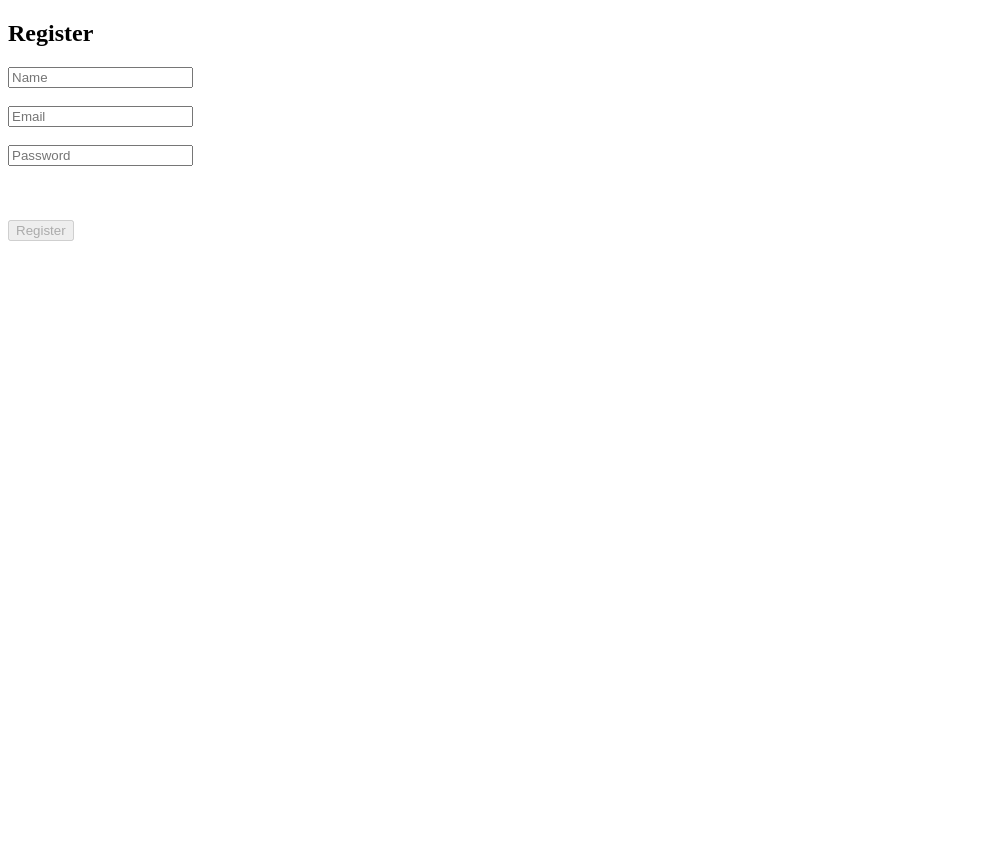
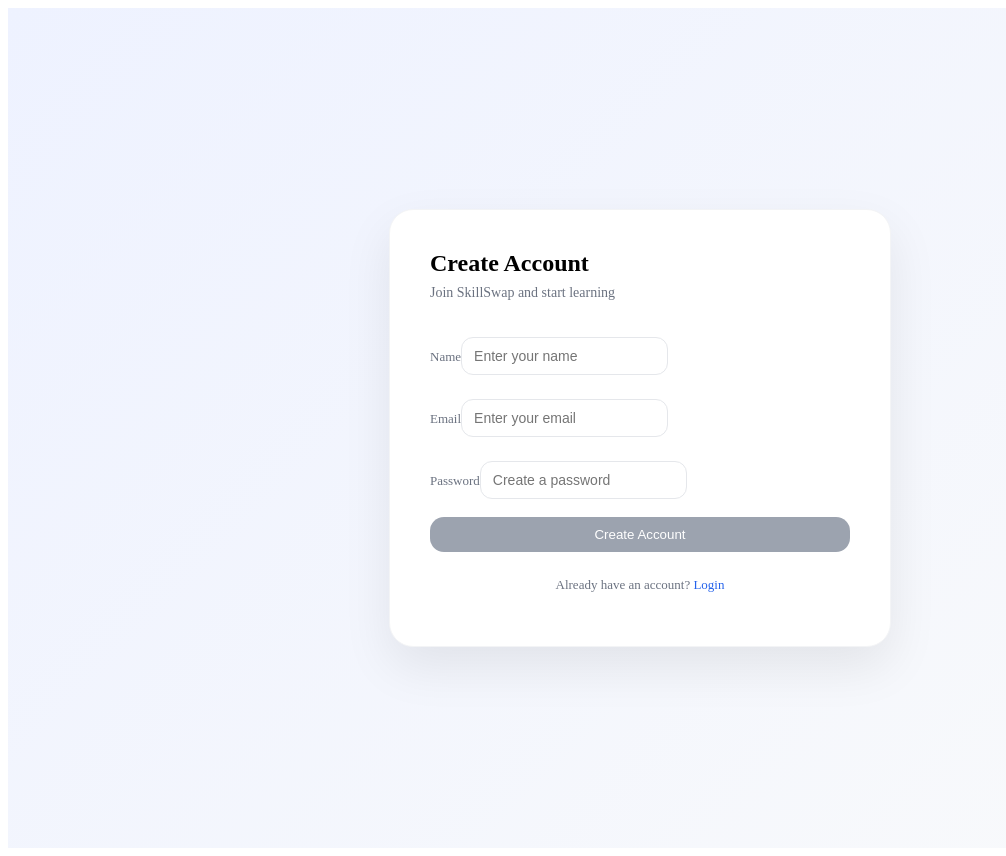
Before and after one commit to Jayesh-1727/skillswap-mean, an Angular app in the folder frontend/skillswap-frontend/: page /register in a window 1280 px wide. Shown: the whole page, without its empty margins (0-1006 px from the left). Before the commit the page ends 800 px from the top, so only its background shows below. Built offline with nearby package versions, Linux system fonts and the light colour scheme.

Commit message:
updated the Registration  UI

```diff
--- a/frontend/skillswap-frontend/src/app/auth/register/register.css
+++ b/frontend/skillswap-frontend/src/app/auth/register/register.css
@@ -0,0 +1,102 @@
+.auth-page {
+  min-height: 100vh;
+  display: flex;
+  align-items: center;
+  justify-content: center;
+  background: linear-gradient(135deg, #eef2ff, #f9fafb);
+  padding: 20px;
+}
+
+.auth-card {
+  width: 100%;
+  max-width: 420px;
+  background: white;
+  padding: 40px;
+  border-radius: 24px;
+  box-shadow: 0 20px 50px rgba(0,0,0,0.08);
+  border: 1px solid #f3f4f6;
+}
+
+.auth-header h2 {
+  margin: 0;
+  font-size: 24px;
+}
+
+.auth-header p {
+  margin-top: 8px;
+  color: #6b7280;
+  font-size: 14px;
+}
+
+.auth-form {
+  margin-top: 30px;
+  display: flex;
+  flex-direction: column;
+  gap: 18px;
+}
+
+.form-group label {
+  font-size: 13px;
+  color: #6b7280;
+}
+
+.form-group input {
+  margin-top: 6px;
+  padding: 10px 12px;
+  border-radius: 12px;
+  border: 1px solid #e5e7eb;
+  font-size: 14px;
+  transition: 0.2s ease;
+}
+
+.form-group input:focus {
+  outline: none;
+  border-color: #2563eb;
+  box-shadow: 0 0 0 3px rgba(37, 99, 235, 0.1);
+}
+
+.btn {
+  padding: 10px 16px;
+  border-radius: 14px;
+  border: none;
+  font-weight: 500;
+  cursor: pointer;
+  transition: 0.2s ease;
+}
+
+.primary {
+  background: #2563eb;
+  color: white;
+}
+
+.full {
+  width: 100%;
+}
+
+.btn:hover {
+  transform: translateY(-2px);
+  opacity: 0.95;
+}
+
+.btn:disabled {
+  background: #9ca3af;
+  cursor: not-allowed;
+  transform: none;
+}
+
+.auth-footer {
+  margin-top: 25px;
+  text-align: center;
+  font-size: 13px;
+  color: #6b7280;
+}
+
+.auth-footer a {
+  color: #2563eb;
+  text-decoration: none;
+  font-weight: 500;
+}
+
+.auth-footer a:hover {
+  text-decoration: underline;
+}
--- a/frontend/skillswap-frontend/src/app/auth/register/register.html
+++ b/frontend/skillswap-frontend/src/app/auth/register/register.html
@@ -1,19 +1,56 @@
-<h2>Register</h2>
+<div class="auth-page">
 
-<form [formGroup]="registerForm" (ngSubmit)="submit()">
+  <div class="auth-card">
 
-  <input type="text" placeholder="Name" formControlName="name" />
-  <br /><br />
+    <div class="auth-header">
+      <h2>Create Account</h2>
+      <p>Join SkillSwap and start learning</p>
+    </div>
 
-  <input type="email" placeholder="Email" formControlName="email" />
-  <br /><br />
+    <form [formGroup]="registerForm"
+          (ngSubmit)="submit()"
+          class="auth-form">
 
-  <input type="password" placeholder="Password" formControlName="password" />
-  <br /><br />
+      <div class="form-group">
+        <label>Name</label>
+        <input
+          type="text"
+          placeholder="Enter your name"
+          formControlName="name" />
+      </div>
 
-  <br /><br />
+      <div class="form-group">
+        <label>Email</label>
+        <input
+          type="email"
+          placeholder="Enter your email"
+          formControlName="email" />
+      </div>
 
-  <button type="submit" [disabled]="registerForm.invalid">
-    Register
-  </button>
-</form>
+      <div class="form-group">
+        <label>Password</label>
+        <input
+          type="password"
+          placeholder="Create a password"
+          formControlName="password" />
+      </div>
+
+      <button
+        type="submit"
+        class="btn primary full"
+        [disabled]="registerForm.invalid">
+        Create Account
+      </button>
+
+    </form>
+
+    <div class="auth-footer">
+      <p>
+        Already have an account?
+        <a routerLink="/login">Login</a>
+      </p>
+    </div>
+
+  </div>
+
+</div>
--- a/frontend/skillswap-frontend/src/app/auth/register/register.ts
+++ b/frontend/skillswap-frontend/src/app/auth/register/register.ts
@@ -1,12 +1,12 @@
 import { Component } from '@angular/core';
 import { FormControl, FormGroup, Validators, ReactiveFormsModule } from '@angular/forms';
 import { AuthService } from '../../core/services/auth.service';
-import { Router } from '@angular/router';
+import { Router, RouterLink } from '@angular/router';
 
 @Component({
   selector: 'app-register',
   standalone: true,
-  imports: [ReactiveFormsModule],
+  imports: [ReactiveFormsModule, RouterLink],
   templateUrl: './register.html',
   styleUrl: './register.css',
 })
```
